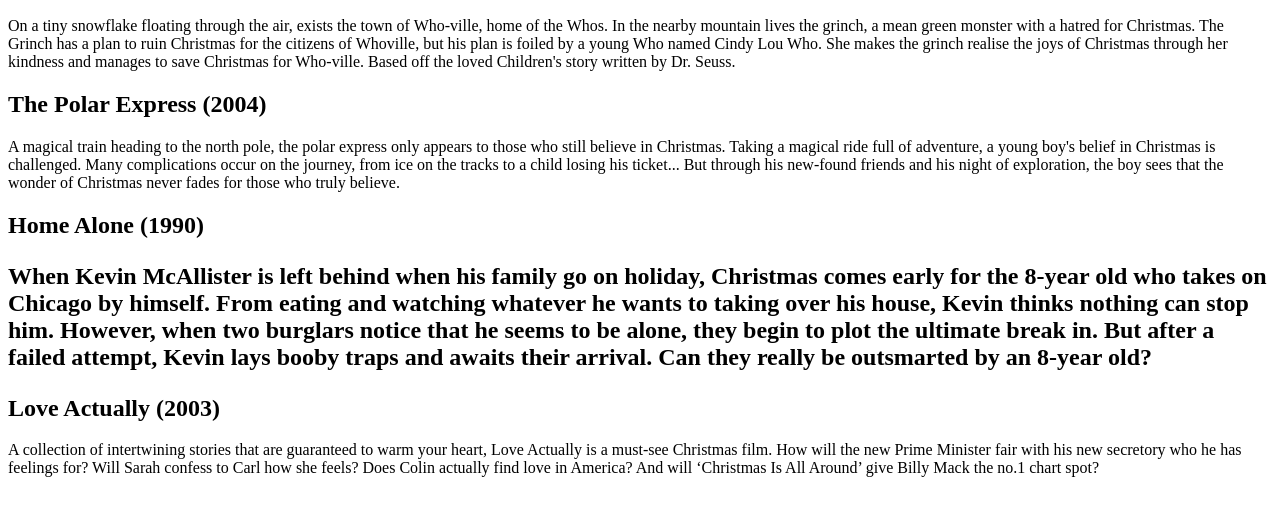
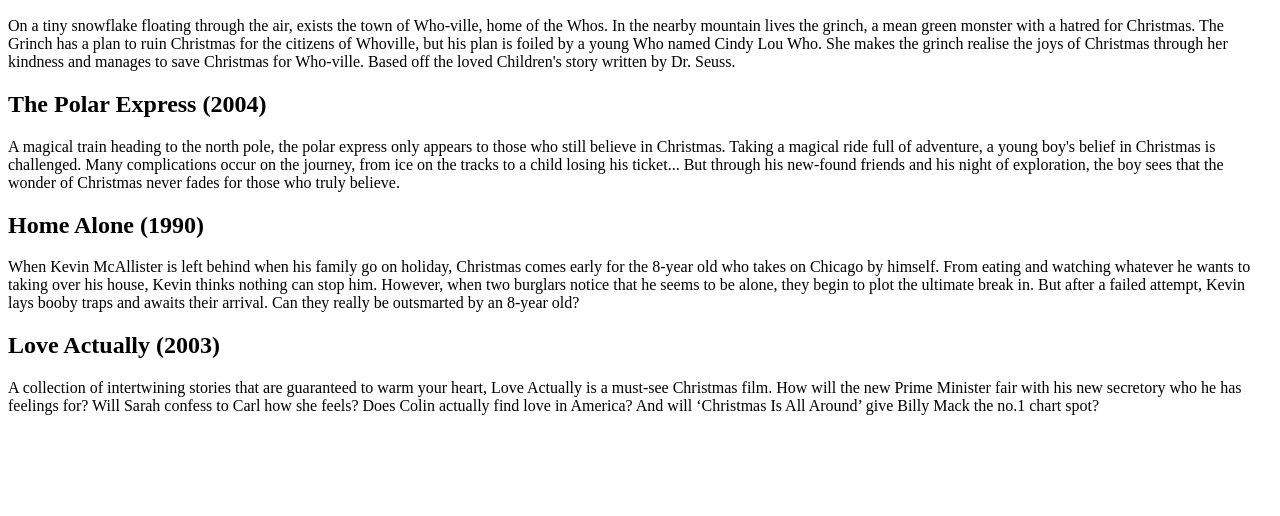
Before and after one commit to AmberGriffiths/Code-First-Girls-Website, a plain HTML site: page Films.html in a window 1280 px wide. Shown: the part 110-626 px from the top of the page. Drawn offline with Linux system fonts and the light colour scheme.

Commit message:
Merge branch 'master' of https://github.com/AmberGriffiths/Code-First-Girls-Website

```diff
--- a/Films.html
+++ b/Films.html
@@ -16,7 +16,7 @@
         Based off the loved Children's story written by Dr. Seuss.</p>
       <h2>The Polar Express (2004)</h2>
         <p>A magical train heading to the north pole, the polar express only appears to those who still believe in Christmas. Taking a magical ride full of adventure, a young boy's belief in Christmas is challenged. Many complications occur on the journey, from ice on the tracks to a child losing his ticket... But through his new-found friends and his night of exploration, the boy sees that the wonder of Christmas never fades for those who truly believe.</p>
-      <h2>Home Alone (1990)<h2>
+      <h2>Home Alone (1990)</h2>
         <p>When Kevin McAllister is left behind when his family go on holiday, Christmas comes early for the 8-year old who takes on Chicago by himself. From eating and watching whatever he wants to taking over his house, Kevin thinks nothing can stop him. However, when two burglars notice that he seems to be alone, they begin to plot the ultimate break in.  But after a failed attempt, Kevin lays booby traps and awaits their arrival. Can they really be outsmarted by an 8-year old?</p>
       <h2>Love Actually (2003)</h2>
         <p>A collection of intertwining stories that are guaranteed to warm your heart, Love Actually is a must-see Christmas film. How will the new Prime Minister fair with his new secretory who he has feelings for? Will Sarah confess to Carl how she feels? Does Colin actually find love in America? And will ‘Christmas Is All Around’ give Billy Mack the no.1 chart spot?</p>
```
